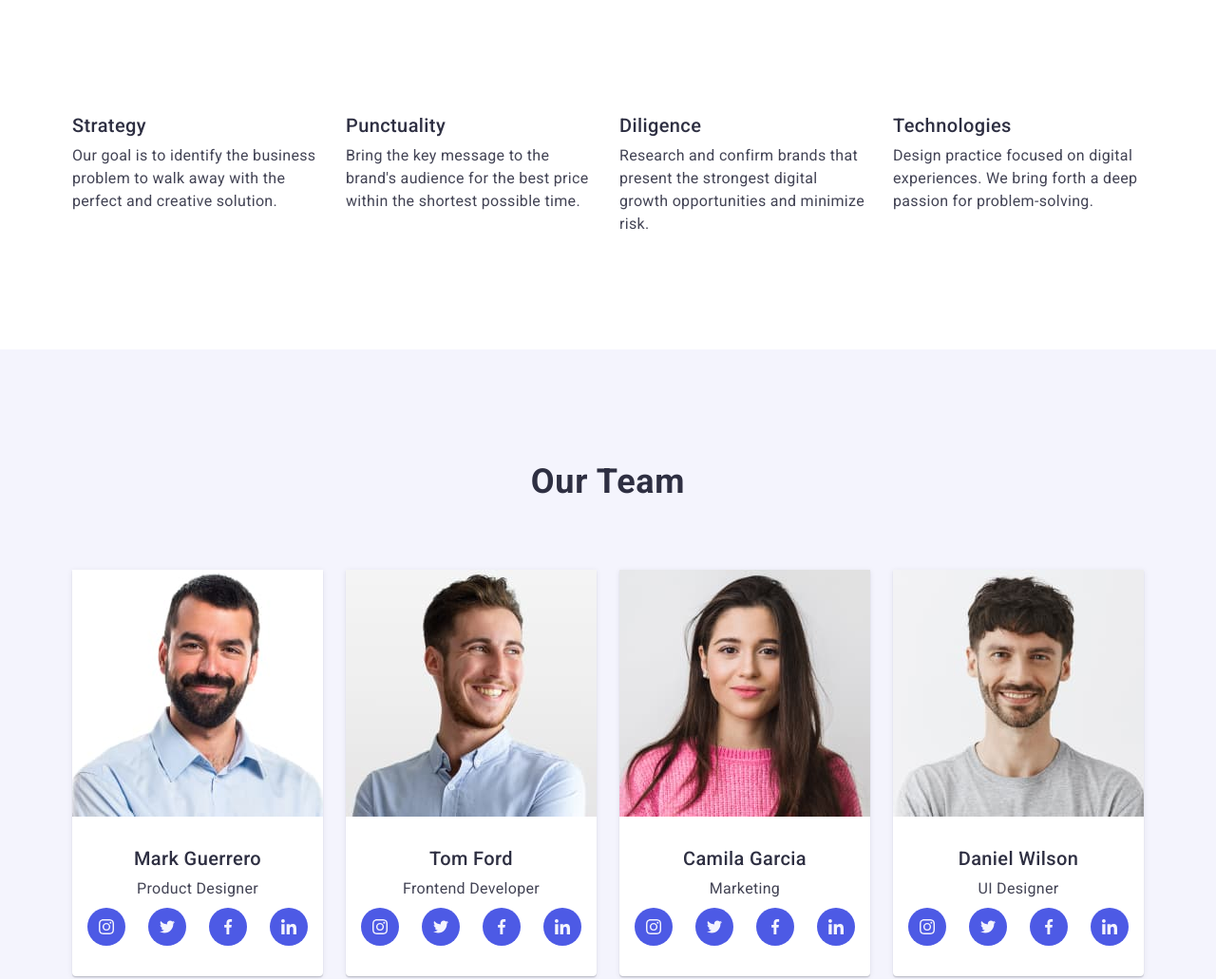
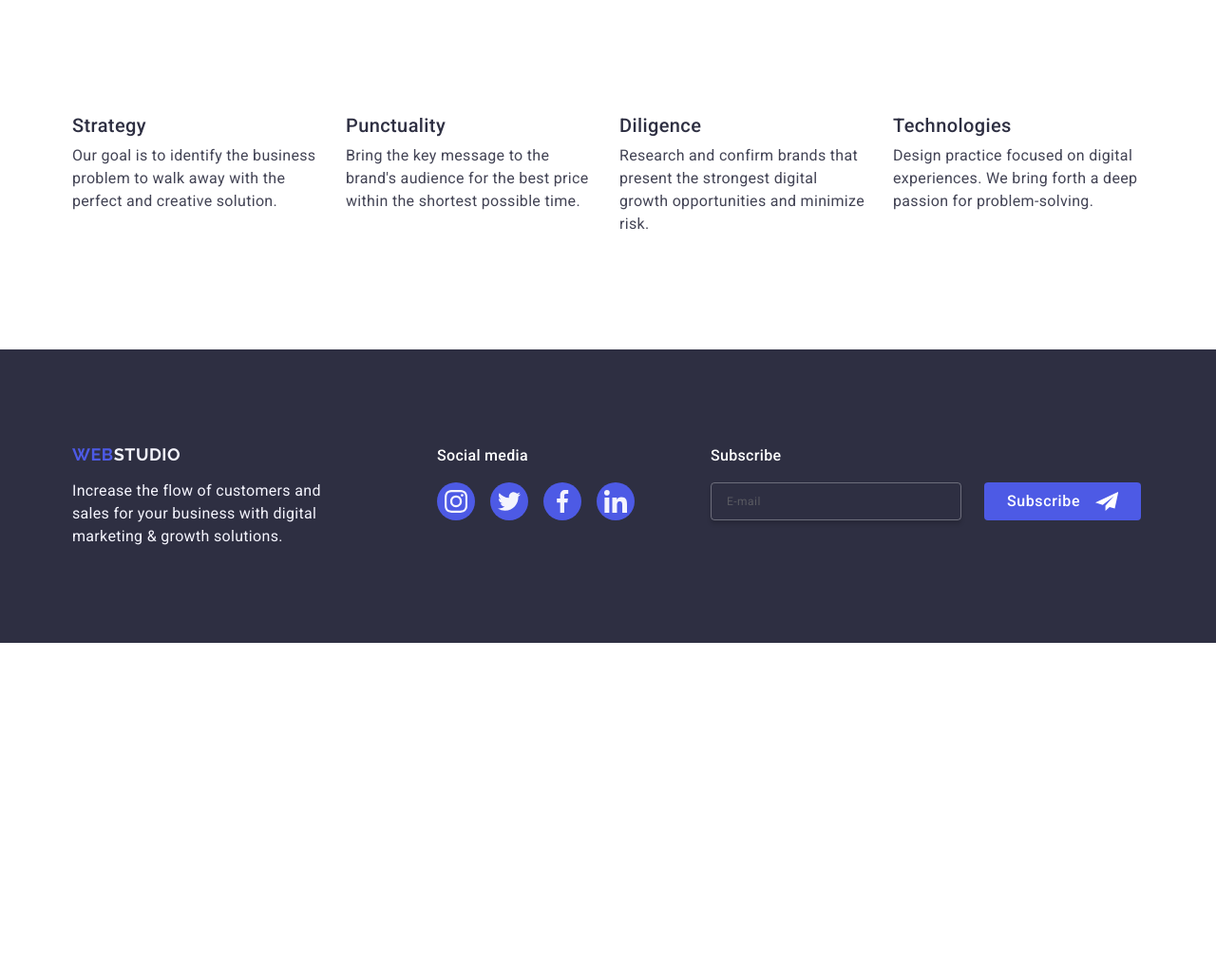
Before and after one commit to MagdaLiskiewicz/goit-markup-hw-06, a plain HTML site: page index.html in a window 1280 px wide. Shown: the top 1031 px of the page at 95% size. After the commit the page ends 800 px from the top, so only its background shows below. Drawn offline with nearby package versions, Linux system fonts and the light colour scheme.

Commit message:
HW6
Idealny Footer

```diff
--- a/css/mobile.css
+++ b/css/mobile.css
@@ -6,7 +6,7 @@ body {
 
 img {
   display: block;
-  /* max-width: 100%; */
+  max-width: 100%;
 }
 
 h1,
@@ -54,7 +54,7 @@ p {
 .goals-column {
   display: flex;
   flex-direction: column;
-  max-width: 100%;
+  /* max-width: 100%; */
   gap: 72px;
 }
 
@@ -96,6 +96,7 @@ p {
 
 .card {
   width: 264px;
+
   background-color: #fff;
   border-radius: 0 0 4px 4px;
   box-shadow: 0 2px 1px 0 rgba(46, 47, 66, 0.08),
@@ -105,6 +106,7 @@ p {
 .person-list {
   display: flex;
   flex-direction: column;
+
   align-items: center;
   gap: 72px;
 }
@@ -166,7 +168,6 @@ p {
 .portfolio-list {
   display: flex;
   flex-direction: column;
-
   gap: 48px;
 }
 
@@ -225,6 +226,153 @@ p {
   color: #2e2f42;
 }
 
+/* SEKCTION FOOTER */
+
+.footer {
+  color: #f4f4fd;
+  background-color: #2e2f42;
+  padding-top: 96px;
+  padding-bottom: 96px;
+}
+
+.footer-container {
+  display: flex;
+  align-items: center;
+  flex-direction: column;
+  gap: 72px;
+}
+
+.footer-logo {
+  /* margin-bottom: 72px; */
+  text-align: center;
+}
+
+.footer .logo {
+  display: inline-block;
+  margin-bottom: 16px;
+}
+
+.logo {
+  font-family: 'Raleway', sans-serif;
+  font-weight: 700;
+  font-size: 18px;
+  line-height: 1.17;
+  letter-spacing: 0.03em;
+  text-transform: uppercase;
+  color: #4d5ae5;
+  text-decoration: none;
+}
+
+.logo-studio-footer {
+  color: #f4f4fd;
+}
+
+.footer .text {
+  width: 264px;
+  line-height: 1.5;
+  letter-spacing: 0.02em;
+  color: #f4f4fd;
+  text-align: start;
+}
+
+.container-social-link {
+  /* display: inline-block; */
+  text-align: center;
+}
+
+.text-social {
+  font-weight: 500;
+  line-height: 1.5;
+  letter-spacing: 0.02em;
+  color: #fff;
+  margin-bottom: 16px;
+}
+
+.socials-list-footer {
+  display: flex;
+  justify-content: center;
+  gap: 16px;
+  /* margin-bottom: 72px; */
+}
+
+.socials-link-footer {
+  width: 100%;
+  height: 100%;
+  transition: background-color 250ms cubic-bezier(0.4, 0, 0.2, 1);
+  background-color: #4d5ae5;
+  border-radius: 50%;
+  display: flex;
+  align-items: center;
+  justify-content: center;
+}
+
+.socials-link-footer:hover,
+.socials-link-footer:focus {
+  background-color: #31d0aa;
+}
+
+.socials-icon {
+  fill: #f4f4fd;
+}
+
+.sub-text {
+  text-align: center;
+  font-weight: 500;
+  line-height: 1.5;
+  letter-spacing: 0.02em;
+  color: #fff;
+  margin-bottom: 16px;
+}
+
+.email {
+  text-align: center;
+}
+
+.email-input {
+  border: 1px solid rgba(255, 255, 255, 0.3);
+  background-color: transparent;
+  border-radius: 4px;
+  width: 100%;
+  height: 40px;
+  box-shadow: 0 4px 4px 0 rgba(0, 0, 0, 0.15);
+  font-size: 12px;
+  line-height: 2;
+  letter-spacing: 0.04em;
+  color: #fff;
+  padding-left: 16px;
+  margin-bottom: 16px;
+}
+
+.email-input::placeholder {
+  opacity: 0.6;
+}
+
+.sub-button {
+  display: inline-flex;
+  justify-content: center;
+  align-items: center;
+  font-weight: 500;
+  line-height: 1.5;
+  letter-spacing: 0.04em;
+  border: none;
+  border-radius: 4px;
+  background-color: #4d5ae5;
+  color: #fff;
+  cursor: pointer;
+  min-width: 165px;
+  height: 40px;
+}
+
+.send-icon {
+  fill: #fff;
+  margin-left: 16px;
+}
+
+.sub-button:hover,
+.sub-button:focus {
+  background: #404bbf;
+}
+
 /* TABLET */
 
 @media screen and (min-width: 768px) {
@@ -240,7 +388,7 @@ p {
   }
 
   .goal {
-    width: calc((100% - 24px) / 2);
+    flex-basis: calc((100% - 24px) / 2);
   }
 
   .goal-title {
@@ -251,8 +399,55 @@ p {
     flex-direction: row;
     flex-wrap: wrap;
     justify-content: center;
+    grid-column: 2;
     row-gap: 72px;
     column-gap: 24px;
+  }
+
+  .portfolio-list {
+    flex-direction: row;
+    flex-wrap: wrap;
+    justify-content: center;
+    row-gap: 72px;
+    column-gap: 24px;
+  }
+
+  .portfolio-card {
+    flex-basis: calc((100% - 24px) / 2);
+    grid-column: 2;
+  }
+
+  /* sekcja footer TABLET */
+
+  .footer-container {
+    display: flex;
+    flex-direction: row;
+    flex-wrap: wrap;
+    justify-content: start;
+    align-items: baseline;
+    gap: 72px 24px;
+    padding-left: 108px;
+  }
+
+  .footer-logo {
+    text-align: start;
+  }
+
+  .text-social {
+    text-align: start;
+  }
+  .email {
+    display: flex;
+  }
+  .email-input {
+    width: 264px;
+  }
+
+  .sub-text {
+    text-align: start;
+  }
+  .sub-button {
+    margin-left: 24px;
   }
 }
 
@@ -298,7 +493,7 @@ p {
   }
 
   .goal {
-    width: calc((100% - 72px) / 4);
+    flex-basis: calc((100% - 72px) / 4);
   }
 
   .goal-title {
@@ -311,4 +506,36 @@ p {
   .goal-text {
     font-weight: 400;
   }
+
+  .person-list {
+    gap: 24;
+  }
+
+  .card {
+    flex-basis: calc((100% - 72px) / 4);
+  }
+
+  .portfolio-card {
+    flex-basis: calc((100% - 48px) / 3);
+  }
+
+  .footer {
+    padding: 100px 0;
+  }
+
+  .footer-logo {
+    margin-right: 120px;
+  }
+
+  .footer-container {
+    gap: 0;
+  }
+
+  .container-social-link {
+    margin-right: 80px;
+  }
+
+  .sub {
+    max-width: 456px;
+  }
 }
--- a/index.html
+++ b/index.html
@@ -112,11 +112,27 @@
         </div>
       </section>
 
-      <section class="background-team section">
+      <!-- <section class="background-team section">
         <div class="container">
           <h2 class="header-titles">Our Team</h2>
           <ul class="person-list">
             <li class="card">
+              <picture>
+                <source
+                  media="(mix-width: 768px)"
+                  srcset="
+                    ./images/tablet/Mark_Guerrero.jpg    1x,
+                    ./images/tablet/Mark_Guerrero@2x.jpg 2x
+                  "
+                />
+                <source
+                  media="(min-width:
+                1158px)"
+                  srcset="
+                    ./images/desktop/Mark_Guerrero.jpg    1x,
+                    ./images/desktop/Mark_Guerrero@2x.jpg 2x
+                  "
+                />
                 <img
                   srcset="
                     ./images/mobile/Mark_Guerrero.jpg    1x,
@@ -127,6 +143,7 @@
                   width="264"
                   height="260"
                 />
+              </picture>
               <div class="person-description">
                 <h3 class="person">Mark Guerrero</h3>
                 <p class="function">Product Designer</p>
@@ -302,24 +319,44 @@
             </li>
           </ul>
         </div>
-      </section>
+      </section> -->
 
-      <section class="section">
+      <!-- <section class="section">
         <div class="container">
           <h2 class="header-titles">Our Portfolio</h2>
           <ul class="portfolio-list">
             <li class="portfolio-card">
               <div class="trans-box">
-                <img
+                <picture>
+                  <source
+                    media="(min-width: 320px)"
                     srcset="
                       ./images/mobile/Banking_App.jpg    1x,
                       ./images/mobile/Banking_App@2x.jpg 2x
                     "
+                  />
+                  <source
+                    media="(mix-width: 768px)"
+                    srcset="
+                      ./images/tablet/Banking_App.jpg    1x,
+                      ./images/tablet/Banking_App@2x.jpg 2x
+                    "
+                  />
+                  <source
+                    media="(min-width:
+                1158px)"
+                    srcset="
+                      ./images/desktop/Banking_App.jpg    1x,
+                      ./images/desktop/Banking_App@2x.jpg 2x
+                    "
+                  />
+                  <img
                     src="./images/mobile/Banking_App.jpg"
                     alt="Banking App"
                     width="288"
                     height="280"
                   />
+                </picture>
 
                 <p class="overlay">
                   14 Stylish and User-Friendly App Design Concepts · Task
@@ -456,10 +493,10 @@
             </li>
           </ul>
         </div>
-      </section>
+      </section> -->
     </main>
 
-    <!-- <footer class="footer">
+    <footer class="footer">
       <div class="container footer-container">
         <div class="footer-logo">
           <a href="./index.html" class="logo"
@@ -471,7 +508,7 @@
           </p>
         </div>
 
-        <div>
+        <div class="container-social-link">
           <p class="text-social">Social media</p>
           <ul class="socials-list-footer">
             <li class="socials-circle">
@@ -524,7 +561,7 @@
           </form>
         </div>
       </div>
-    </footer> -->
+    </footer>
 
     <!-- MODAL -->
 
```
Lines whose indentation alone changed are shown as unchanged.
